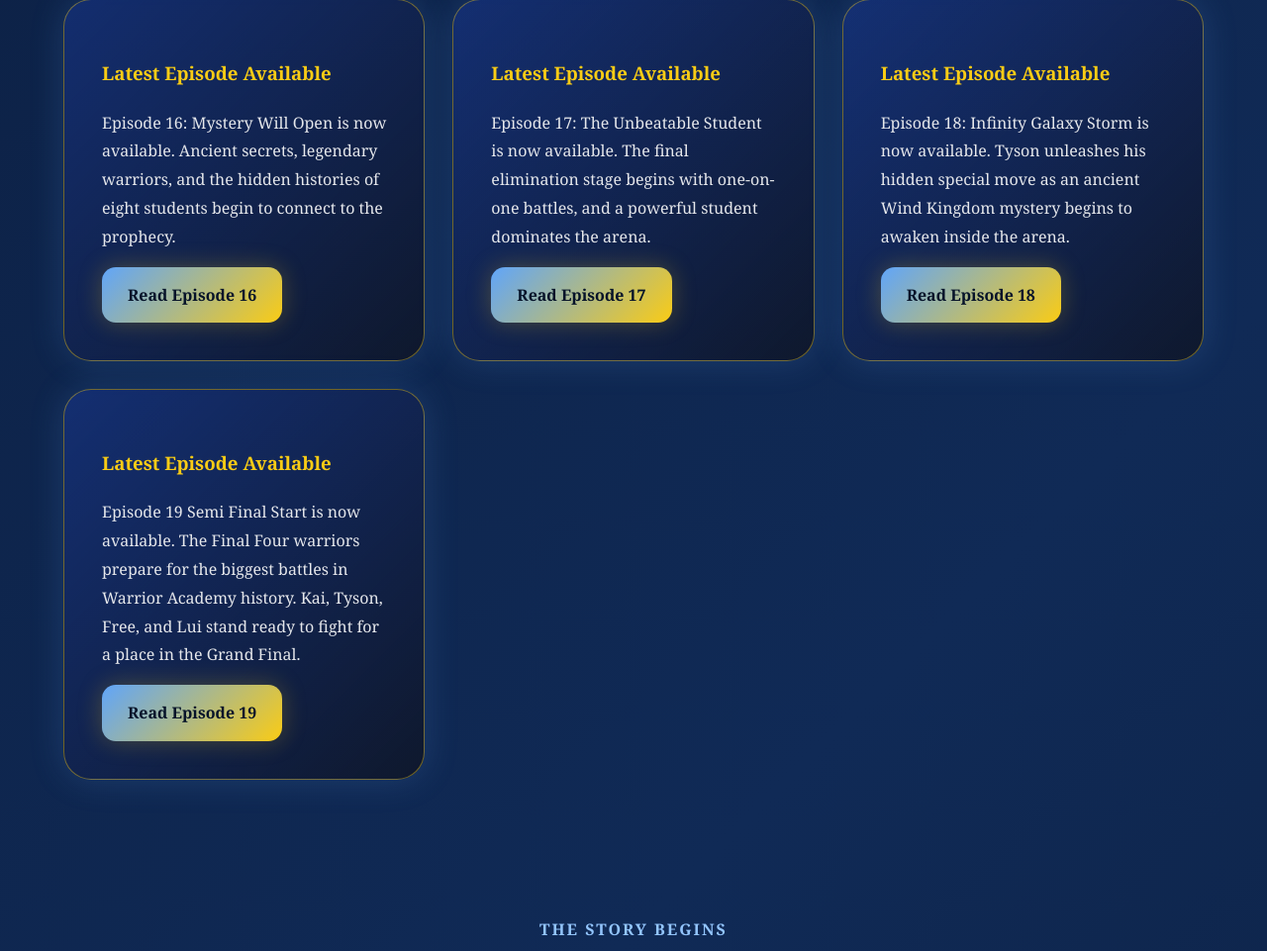
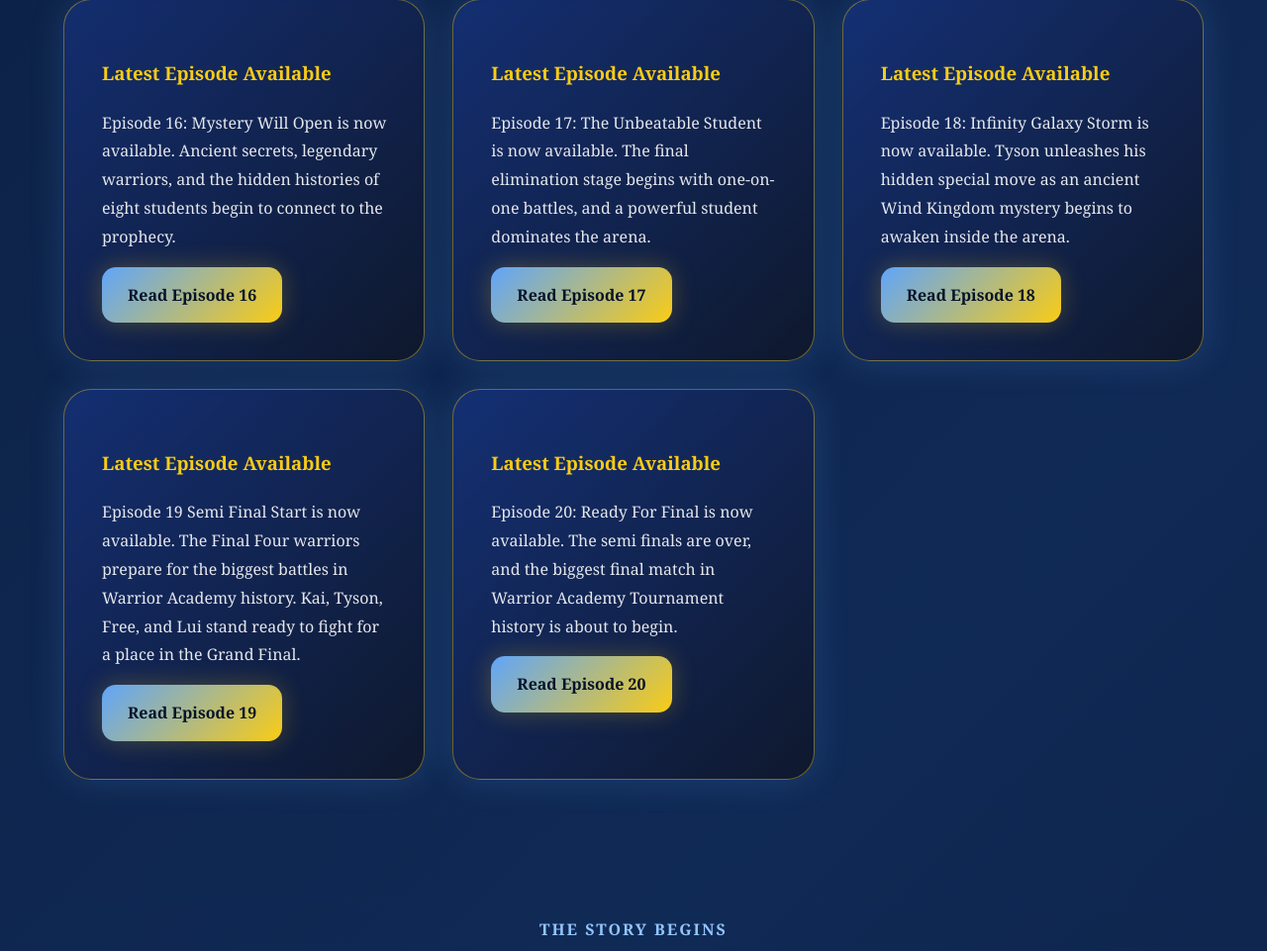
Before and after one commit to infinityaiworld001-cmd/my_world, a Flask app: page / in a window 1280 px wide. Shown: the part 2754-3715 px from the top of the page at 99% size. Run offline with Flask 3, Linux system fonts and the light colour scheme.

Commit message:
Update index.html

```diff
--- a/templates/index.html
+++ b/templates/index.html
@@ -422,6 +422,20 @@ Read Episode 19
 
 </div>
 
+        <div class="story-box">
+    <h3>Latest Episode Available</h3>
+
+    <p>
+        Episode 20: Ready For Final is now available.
+        The semi finals are over, and the biggest final match in Warrior
+        Academy Tournament history is about to begin.
+    </p>
+
+    <a href="/manga/episode-20/1" class="btn">
+        Read Episode 20
+    </a>
+</div>
+
     </div>
 </section>
 
```
